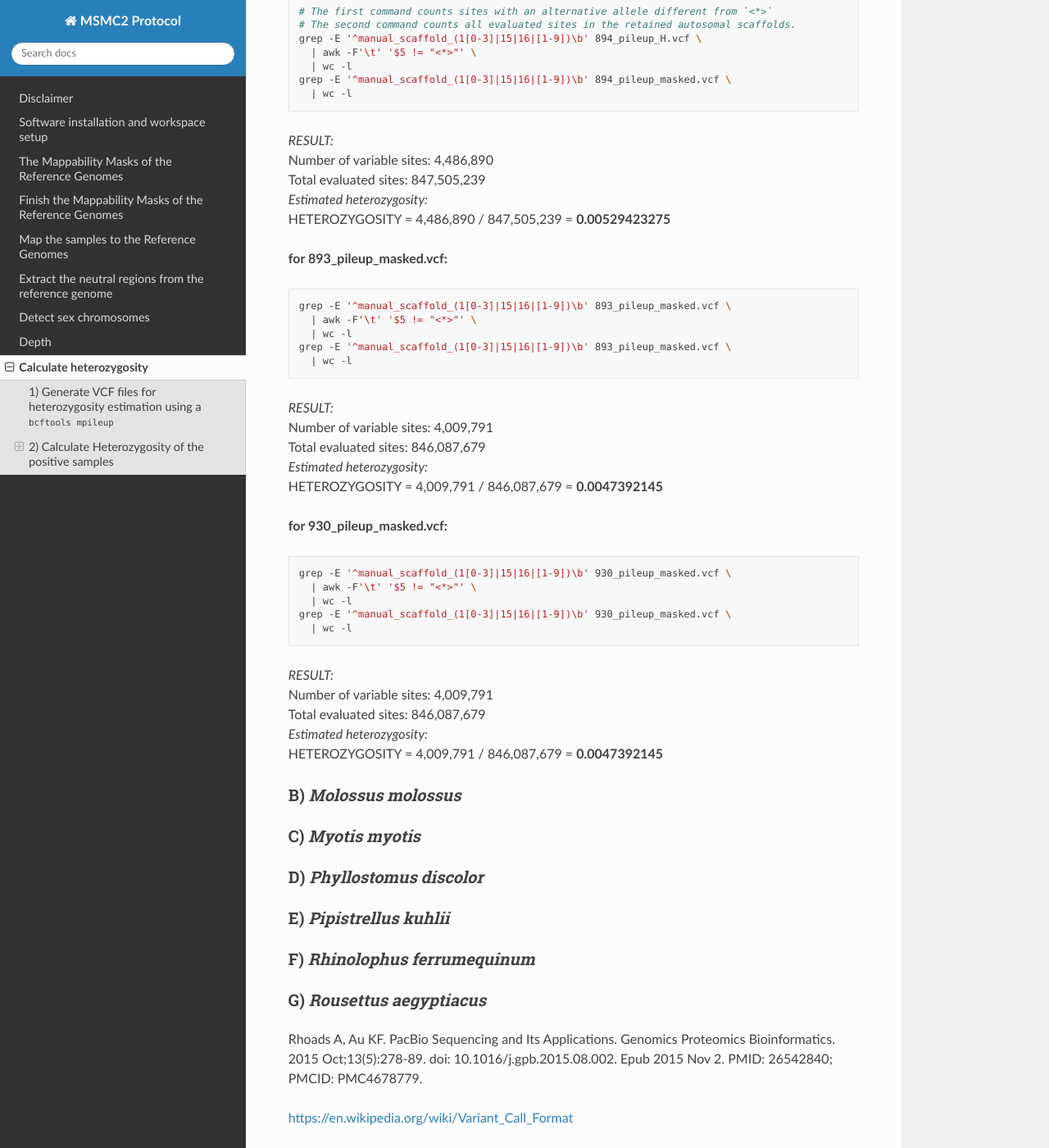
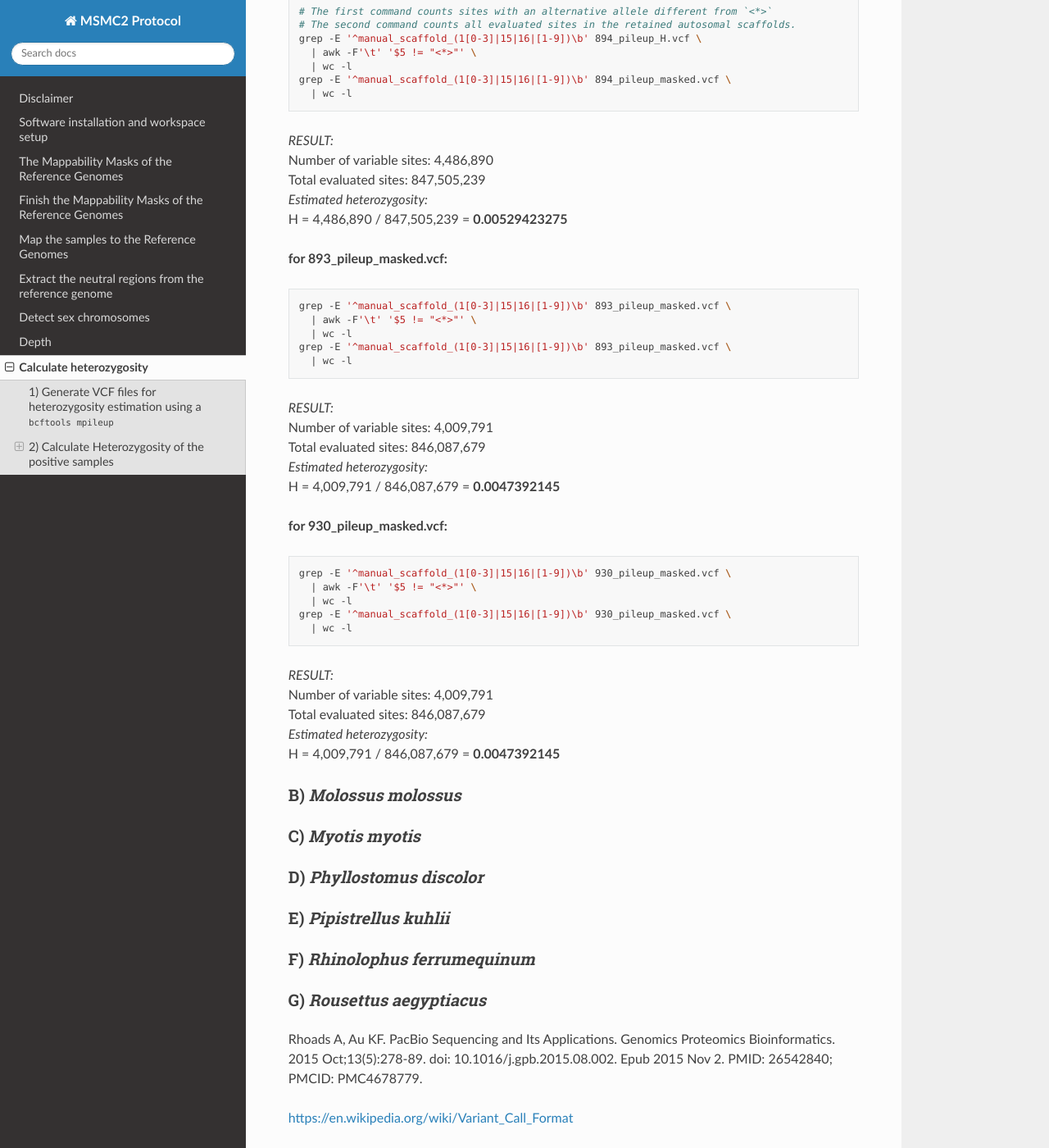
Before and after one commit to hoyosmanuel/MSMC2-Protocol, a Sphinx documentation site: the page built from docs/source/08_Data_Processing_7.rst, in a window 1280 px wide and 1400 px high, scrolled down 3260 px. Shown: the whole window at 82% size. Built offline with Sphinx 7.4.7 and the Read the Docs theme 3.1.0, drawn with Linux system fonts in a browser that asks for light colours.

Commit message:
Update 08_Data_Processing_7.rst

```diff
--- a/docs/source/08_Data_Processing_7.rst
+++ b/docs/source/08_Data_Processing_7.rst
@@ -171,7 +171,7 @@ A) *Hipposideros larvatus*
 | Number of variable sites: 4,486,890
 | Total evaluated sites: 847,505,239
 | *Estimated heterozygosity:*
-| HETEROZYGOSITY = 4,486,890 / 847,505,239 = **0.00529423275**
+| H = 4,486,890 / 847,505,239 = **0.00529423275**
 
 
 **for 893_pileup_masked.vcf:**
@@ -188,7 +188,7 @@ A) *Hipposideros larvatus*
 | Number of variable sites: 4,009,791
 | Total evaluated sites: 846,087,679
 | *Estimated heterozygosity:*
-| HETEROZYGOSITY = 4,009,791 / 846,087,679 = **0.0047392145**
+| H = 4,009,791 / 846,087,679 = **0.0047392145**
 
 
 **for 930_pileup_masked.vcf:**
@@ -205,7 +205,7 @@ A) *Hipposideros larvatus*
 | Number of variable sites: 4,009,791
 | Total evaluated sites: 846,087,679
 | *Estimated heterozygosity:*
-| HETEROZYGOSITY = 4,009,791 / 846,087,679 = **0.0047392145**
+| H = 4,009,791 / 846,087,679 = **0.0047392145**
 
 
 
```
